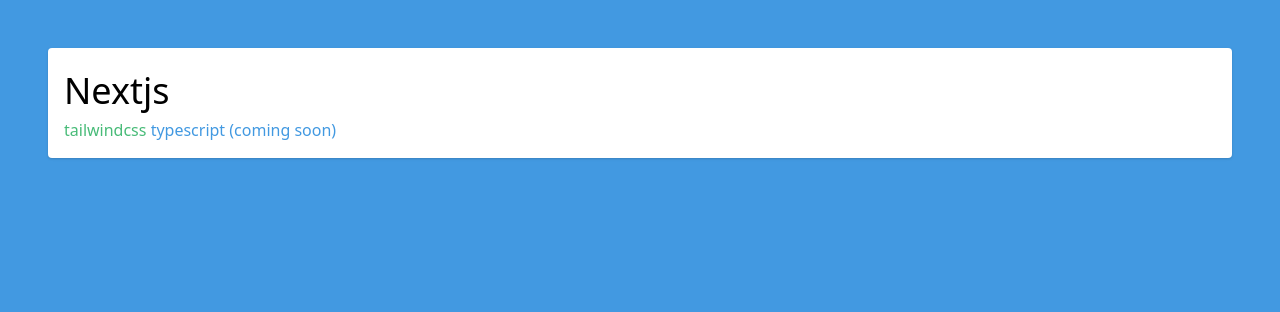
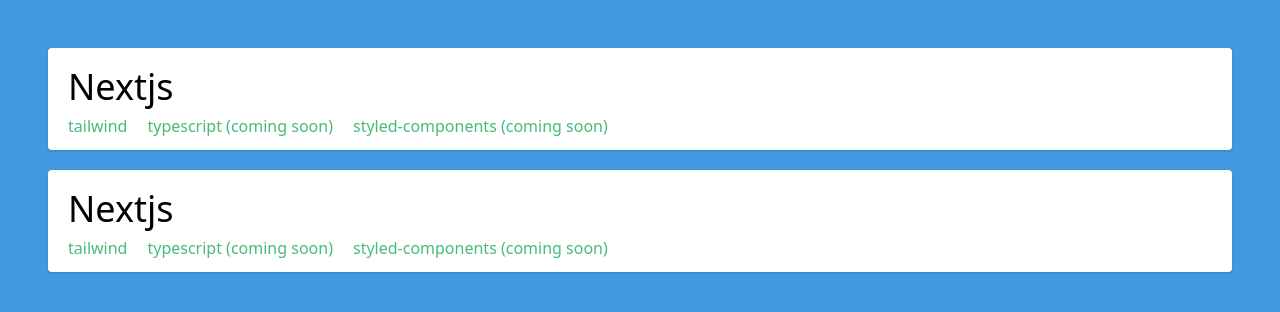
Before and after one commit to Pro542/next-tailwind, a Next.js app: page / in a window 1280 px wide. Shown: the top 312 px of the page. Built offline with nearby package versions, Linux system fonts and the light colour scheme.

Commit message:
ListItem component

```diff
--- /dev/null
+++ b/components/listItem.js
@@ -0,0 +1,16 @@
+import React from 'react';
+
+function ListItem (props) {
+    return (
+    <div className="px-5 py-3 shadow rounded bg-white mt-5 firstOfType:mt-0">
+            <h1 className="text-black-500 text-4xl">{props.title}</h1>
+            {
+                Array.isArray(props.items) && props.items.map((item) =>
+                    <span key={item} className="text-green-500 firstOfType:ml-0 ml-5">{item}</span>
+                )
+            }
+      </div>
+    )
+}
+
+export default ListItem;
--- a/pages/index.js
+++ b/pages/index.js
@@ -1,4 +1,5 @@
 import Head from 'next/head';
+import ListItem from '../components/listItem';
 
 export default function Home() {
   return (
@@ -7,12 +8,11 @@
         <title>Next Tailwind</title>
         <link rel="icon" href="/favicon.ico" />
       </Head>
-      <div className="p-4 shadow rounded bg-white">
-        <h1 className="text-black-500 text-4xl">Nextjs</h1>
-        <span className="text-green-500">tailwindcss</span>
-	&nbsp;
-        <span className="text-blue-500">typescript (coming soon)</span>
+      <div>
+        <ListItem title="Nextjs" items={["tailwind", "typescript (coming soon)", "styled-components (coming soon)"]} />
+        <ListItem title="Nextjs" items={["tailwind", "typescript (coming soon)", "styled-components (coming soon)"]} />
       </div>
     </div>
  );
+
 }
```
